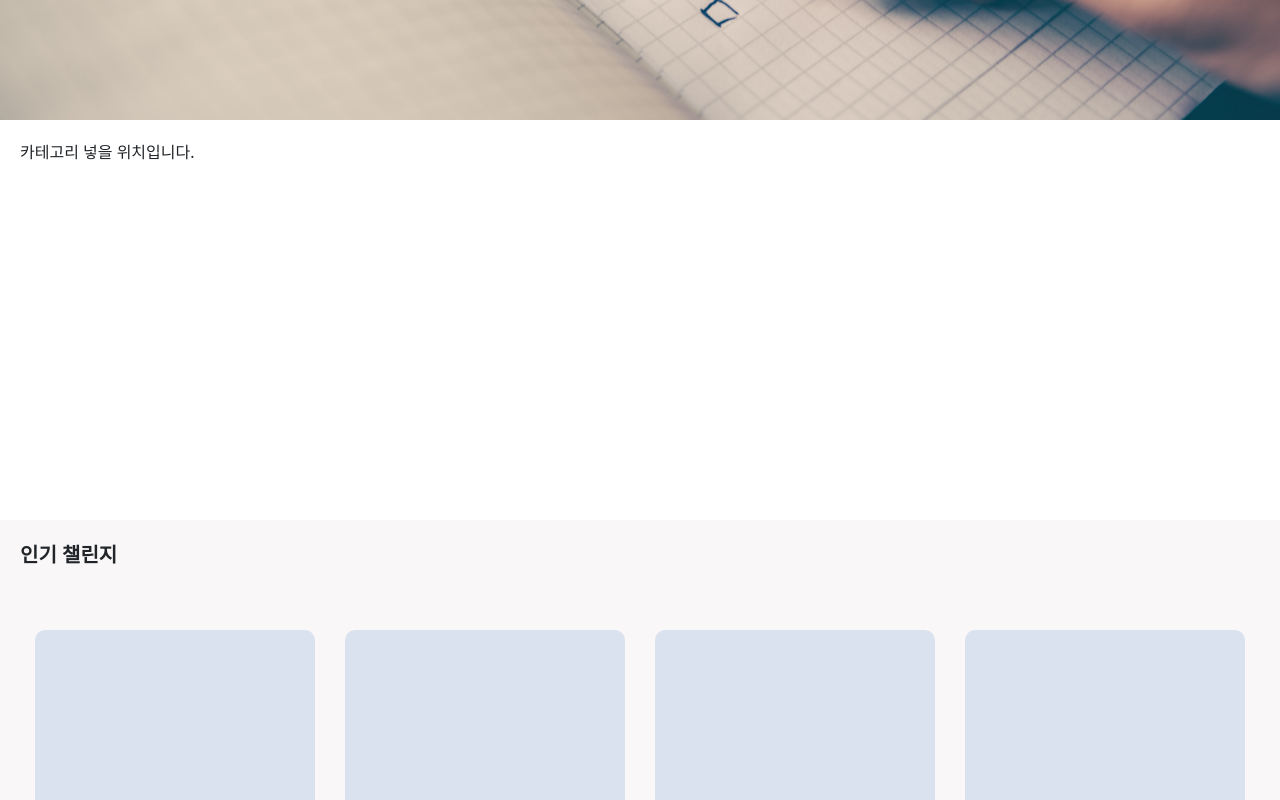
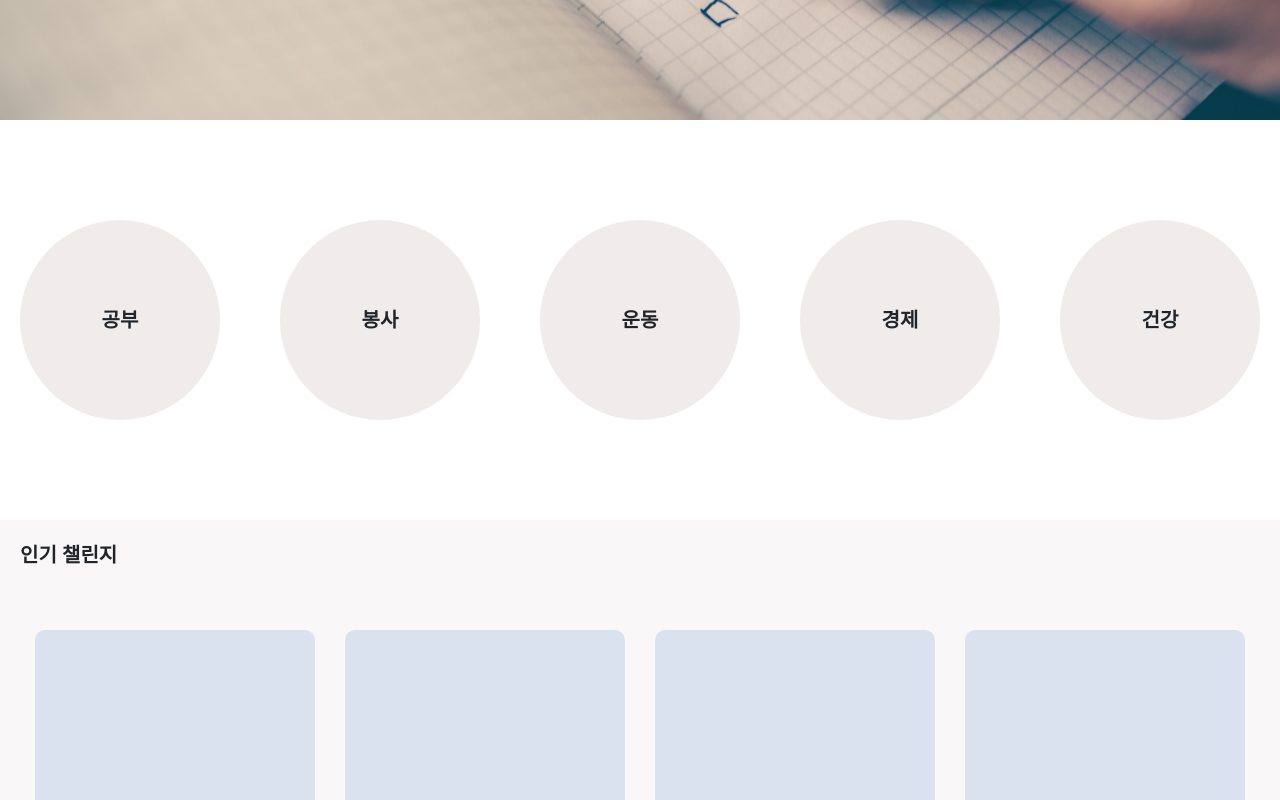
Before and after one commit to dallenge/Front, a React (Create React App) app: page / in a window 1280 px wide. Shown: the part 700-1500 px from the top of the page. Built offline with nearby package versions, Linux system fonts and the light colour scheme.

Commit message:
✨ Feat : 메인페이지 카테고리 버튼 기능 활성화

```diff
--- /dev/null
+++ b/src/Components/PopularChallenge.tsx
@@ -0,0 +1,17 @@
+export default function PopularChallenge() {
+  return (
+    <div
+      style={{
+        height: '500px',
+        width: '300px',
+        display: 'flex',
+        flexDirection: 'column',
+        alignItems: 'flex-start',
+        padding: '10px',
+      }}
+    >
+      <div style={{ height: '250px', width: '280px', background: 'var(--color-sky)', borderRadius: '10px' }}></div>
+      <div style={{ marginTop: '20px' }}>인기 챌린지 입니다.</div>
+    </div>
+  );
+}
--- a/src/Routes/Home.tsx
+++ b/src/Routes/Home.tsx
@@ -1,5 +1,7 @@
 import React from 'react';
 import styled from 'styled-components';
+import PopularChallenge from '../Components/PopularChallenge';
+import { useNavigate } from 'react-router-dom';
 
 const Card = styled.div<{ background: string; height: string }>`
   width: 100%;
@@ -10,7 +12,26 @@ const Card = styled.div<{ background: string; height: string }>`
   justify-content: flex-start;
   background-size: cover;
 `;
+const CategoryBtn = styled.div`
+  width: 200px;
+  height: 200px;
+  border-radius: 50%;
+  display: flex;
+  align-items: center;
+  justify-content: center;
+  background: #f0ecec;
+  font-weight: bold;
+  font-size: 20px;
+  cursor: pointer;
+  &:hover {
+    background: var(--color-sky);
+    font-size: 25px;
+  }
+`;
+
+const Category = ['공부', '봉사', '운동', '경제', '건강'];
 function Home() {
+  const navigate = useNavigate();
   return (
     <div>
       <Card background="url('/main.jpg')" height="90vh">
@@ -31,7 +52,19 @@ function Home() {
         </div>
       </Card>
       <Card background="white" height="50vh">
-        카테고리 넣을 위치입니다.
+        <div style={{ display: 'flex', width: '100%', alignItems: 'center', justifyContent: 'space-between' }}>
+          {Category.map((category) => {
+            return (
+              <CategoryBtn
+                onClick={() => {
+                  navigate(`/challengelist//${category}`);
+                }}
+              >
+                {category}
+              </CategoryBtn>
+            );
+          })}
+        </div>
       </Card>
       <Card background="var(--color-white)" height="600px">
         <div style={{ width: '100vw', display: 'flex', flexDirection: 'column', alignItems: 'flex-start' }}>
@@ -47,22 +80,5 @@ function Home() {
     </div>
   );
 }
-function PopularChallenge() {
-  return (
-    <div
-      style={{
-        height: '500px',
-        width: '300px',
-        display: 'flex',
-        flexDirection: 'column',
-        alignItems: 'flex-start',
-        padding: '10px',
-      }}
-    >
-      <div style={{ height: '250px', width: '280px', background: 'var(--color-sky)', borderRadius: '10px' }}></div>
-      <div style={{ marginTop: '20px' }}>인기 챌린지 입니다.</div>
-    </div>
-  );
-}
 
 export default Home;
```
